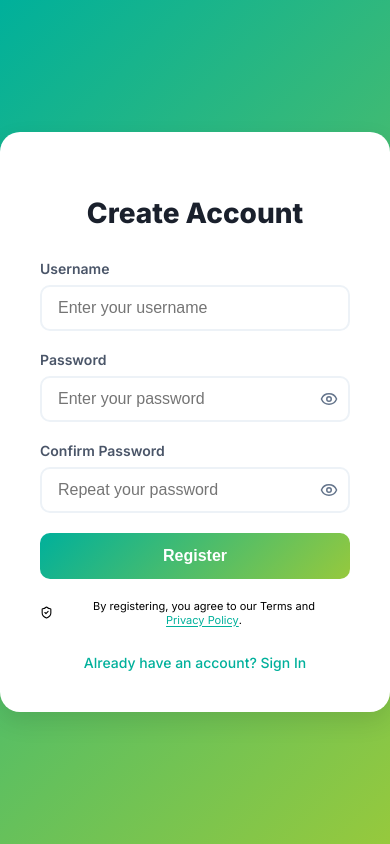
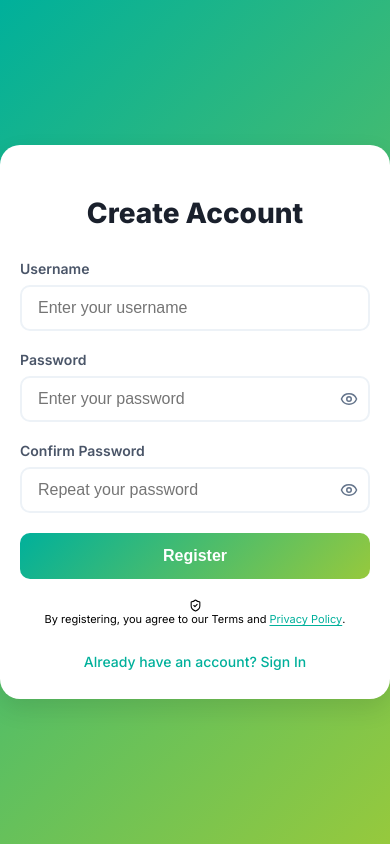
Before and after one commit to t0n1ks/go-react-angular-expense-tracker, a React (Vite) app in the folder frontend-react/: page /register in a window 390 px wide. Built offline with nearby package versions, Linux system fonts and the light colour scheme; no server answers.

Commit message:
fix: responsive disclaimer layout — flex-col on mobile, flex-row on md+, mobile card padding

```diff
--- a/frontend-react/src/pages/Register.css
+++ b/frontend-react/src/pages/Register.css
@@ -16,6 +16,12 @@
     width: 100%;
     max-width: 400px;
     text-align: center;
+}
+
+@media (max-width: 430px) {
+    .auth-card-reg {
+        padding: 28px 20px;
+    }
 }
 
 .auth-title-reg {
--- a/frontend-react/src/pages/Register.tsx
+++ b/frontend-react/src/pages/Register.tsx
@@ -137,9 +137,9 @@ const Register: React.FC = () => {
             <button type="submit" className="auth-submit-button-reg">
               {t('auth.register_btn')}
             </button>
-            <div className="flex items-center justify-center gap-[5px] text-[11px] text-gray-400">
+            <div className="flex flex-col items-center gap-1 md:flex-row md:justify-center md:gap-[5px] text-[11px] text-gray-400 leading-relaxed">
               <ShieldCheck size={13} className="flex-none text-gray-400" />
-              <span className="min-w-0">
+              <span className="text-center min-w-0">
                 {t('auth.disclaimer_short')}{' '}
                 <button
                   type="button"
```
